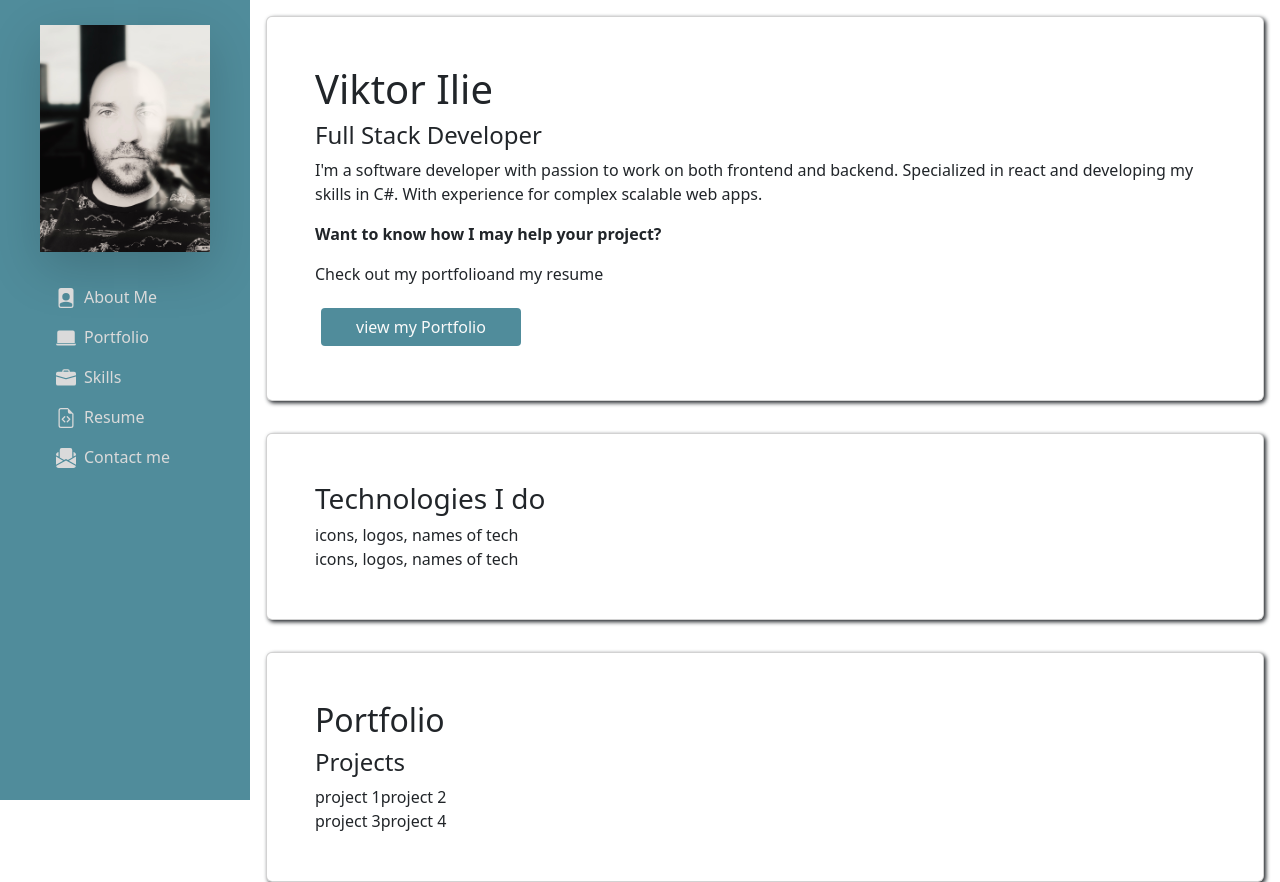
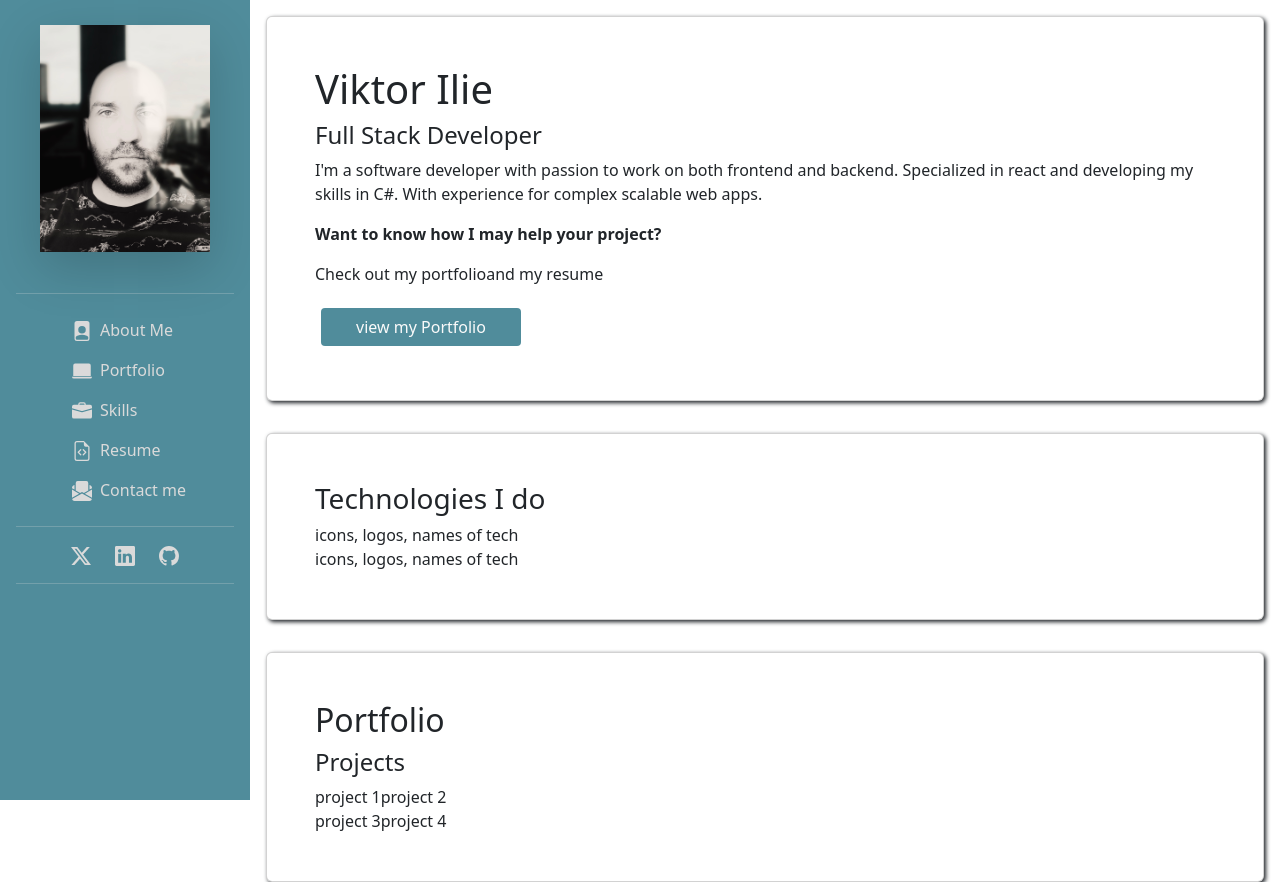
Before and after one commit to viktorilie/PortfolioRedesign, a React (Vite) app: page / in a window 1280 px wide. Built offline with nearby package versions, Linux system fonts and the light colour scheme.

Commit message:
add social media icons and links

```diff
--- a/src/App.css
+++ b/src/App.css
@@ -1,3 +1,15 @@
+.aside {
+  position: fixed;
+  left: 0;
+  top: 0;
+  height: 100vh;
+  width: 250px;
+  background: #508c9b;
+  color: #dadada;
+  overflow-y: auto;
+  scrollbar-color: rgba(0, 0, 0, 0.2) #508c9b;
+  scrollbar-width: thin;
+}
 .main-section {
   margin-left: 250px;
   /* background-color: gray; */
--- a/src/App.tsx
+++ b/src/App.tsx
@@ -11,7 +11,7 @@ function App() {
           <Sidebar />
         </div>
 
-        {/* main section */}
+        {/* 02-main section */}
         <div id="technologies" className=" d-flex flex-column main-section">
           <div className="card d-flex m-3 p-5">
             <h1>Viktor Ilie</h1>
--- a/src/components/Sidebar.css
+++ b/src/components/Sidebar.css
@@ -1,16 +1,3 @@
-.aside {
-  position: fixed;
-  left: 0;
-  top: 0;
-  height: 100vh;
-  width: 250px;
-  background: #508c9b;
-  color: #dadada;
-  overflow-y: auto;
-  scrollbar-color: rgba(0, 0, 0, 0.2) #508c9b;
-  scrollbar-width: thin;
-}
-
 .sidebarimage {
   /* padding: 15px; */
   margin: 25px;
--- a/src/components/Sidebar.tsx
+++ b/src/components/Sidebar.tsx
@@ -4,6 +4,9 @@ import { BsLaptopFill } from "react-icons/bs";
 import { BsBriefcaseFill } from "react-icons/bs";
 import { BsFileEarmarkCode } from "react-icons/bs";
 import { BsEnvelopePaperFill } from "react-icons/bs";
+import { BsTwitterX } from "react-icons/bs";
+import { BsLinkedin } from "react-icons/bs";
+import { BsGithub } from "react-icons/bs";
 
 const Sidebar = () => {
   return (
@@ -14,8 +17,8 @@ const Sidebar = () => {
           src="../public/images/IMG_0013.JPG"
         />
       </div>
-      <div className="sidenavlinks">
-        <div className="list-group ">
+      <hr className=" mx-3" />
+      <div className="ps-3">
         <ul className="navbar-nav flex-column text-start">
           <li className="nav-item">
             <a className="nav-link active ps-5" href="#">
@@ -50,8 +53,29 @@ const Sidebar = () => {
           </li>
         </ul>
       </div>
+      <hr className=" mx-3" />
+
+      <div className="icon-links list-inline justify-content-center align-items-center px-2 mx-auto">
+        <li className="list-inline-item">
+          <a className="nav-link" href="https://twitter.com/red_dev_vi">
+            <BsTwitterX className="mx-2" size={20} />
+          </a>
+        </li>
+
+        <li className="list-inline-item">
+          <a
+            className="nav-link"
+            href="https://www.linkedin.com/in/viktor-ilie/">
+            <BsLinkedin className="mx-2" size={20} />
+          </a>
+        </li>
+        <li className="list-inline-item">
+          <a className="nav-link" href="https://github.com/viktorilie">
+            <BsGithub className="mx-2" size={20} />
+          </a>
+        </li>
       </div>
-      <div className="icon-links"></div>
+      <hr className=" mx-3" />
     </>
   );
 };
```
Lines whose indentation alone changed are shown as unchanged.
